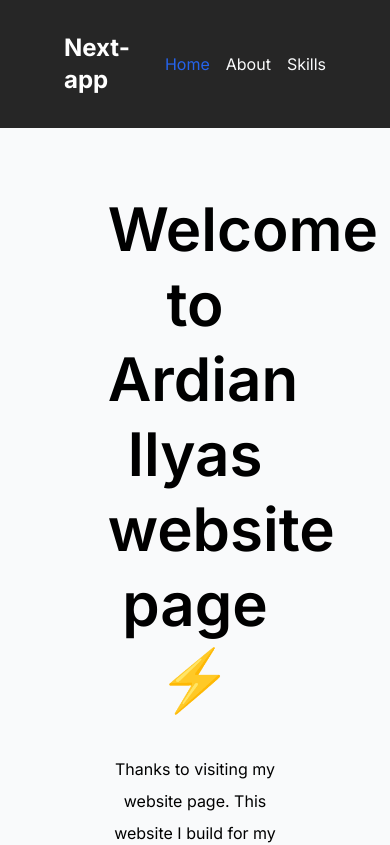
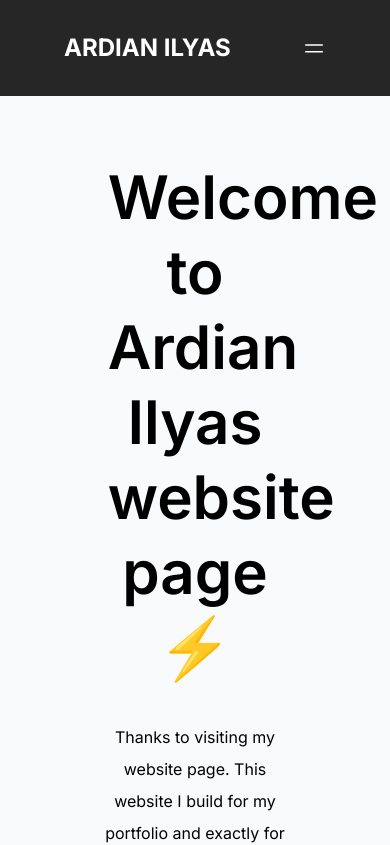
Before and after one commit to ardianilyas/ardian, a Next.js app: page / in a window 390 px wide. Shown: the top 845 px of the page. Built offline with nearby package versions, Linux system fonts and the light colour scheme.

Commit message:
fix navbar responsive

```diff
--- a/src/components/Navbar.js
+++ b/src/components/Navbar.js
@@ -1,14 +1,33 @@
 'use client'
 import Link from 'next/link'
 import { usePathname } from 'next/navigation'
+import { useState } from 'react'
 
 export default function Navbar() {
   const currentRoute = usePathname()
+  const [isOpen, setIsOpen] = useState(false)
+
+  const toggleMenu = () => {
+    setIsOpen(!isOpen)
+  }
   return (
     <div className="w-full py-8 bg-neutral-800">
-      <div className="container text-white flex justify-between items-center">
-        <h1 className="font-bold text-2xl">Next-app</h1>
-        <ul className='text-gray-50 flex gap-4'>
+      <div className="container text-white flex flex-col md:flex-row md:justify-between md:items-center">
+        <div className="flex w-full justify-between items-center">
+          <h1 className="font-bold text-2xl">ARDIAN ILYAS</h1>
+          <button onClick={toggleMenu} className="md:hidden">
+              {isOpen ? (
+                <svg xmlns="http://www.w3.org/2000/svg" fill="none" viewBox="0 0 24 24" strokeWidth={1.5} stroke="currentColor" className="w-6 h-6">
+                  <path strokeLinecap="round" strokeLinejoin="round" d="M6 18L18 6M6 6l12 12" />
+                </svg>
+              ) :  (
+                <svg xmlns="http://www.w3.org/2000/svg" fill="none" viewBox="0 0 24 24" strokeWidth={1.5} stroke="currentColor" className="w-6 h-6">
+                  <path strokeLinecap="round" strokeLinejoin="round" d="M3.75 9h16.5m-16.5 6.75h16.5" />
+                </svg>
+              )}
+          </button>
+        </div>
+        <ul className={`${isOpen ? 'flex' : 'hidden'} md:flex flex-col md:flex-row gap-2 mt-4 md:mt-0`}>
           <Link href={'/'} className={currentRoute == '/' ? 'text-blue-600' : 'hover:text-blue-600'} >Home</Link>
           <Link href={'/about'} className={currentRoute == '/about' ? 'text-blue-600' : 'hover:text-blue-600'}>About</Link>
           <Link href={'/skills'} className={currentRoute == '/skills' ? 'text-blue-600' : 'hover:text-blue-600'}>Skills</Link>
```
